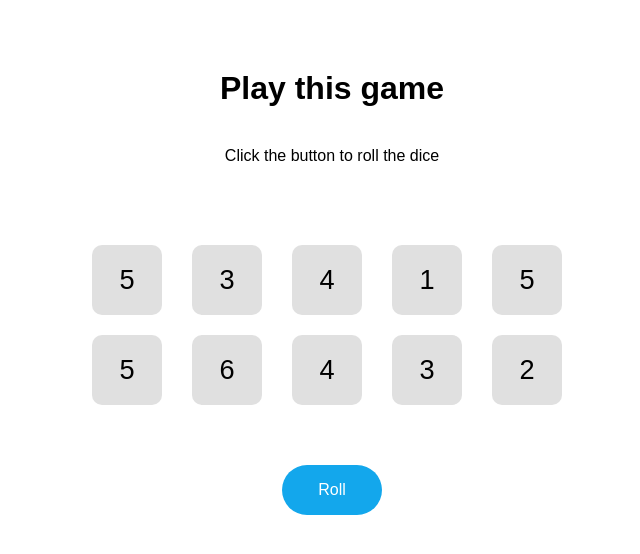
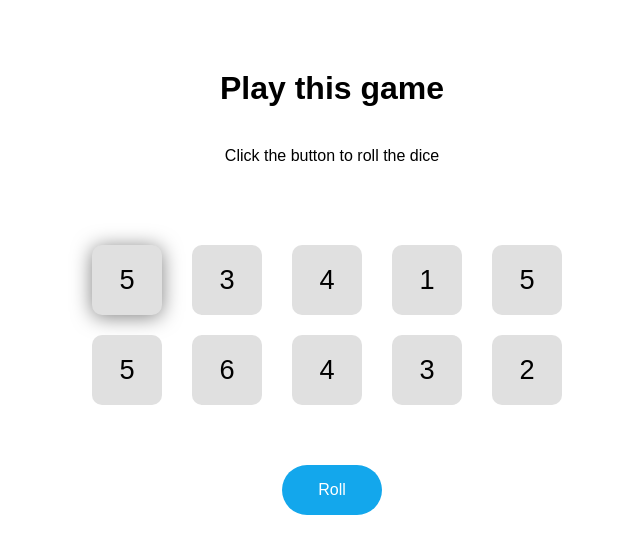
Before and after one commit to TheMohit2003/ReactJS-number-game, a React (Vite) app: page / in a window 1280 px wide. In both pictures the pointer is over the element 435 px from the left and 280 px from the top of the page. Shown: the top 554 px of the page, without its empty margins (308-948 px from the left). Built offline with nearby package versions, Linux system fonts and the light colour scheme.

Commit message:
added shadow to boxes

```diff
--- a/src/index.css
+++ b/src/index.css
@@ -35,6 +35,12 @@ body{
     align-items: center;
     font-size: 1.7rem;
     margin: 10px;
+    cursor: pointer;
+    transition: box-shadow 0.2s ease-in-out;
+}
+
+.die:hover{
+    box-shadow: 0px 2px 20px 0px rgba(0, 0, 0, 0.5);
 
 }
 
@@ -51,4 +57,10 @@ body{
     background-color: rgb(19, 167, 236);
     color: white;
     border-radius: 50px;
+    cursor: pointer;
 }
+
+.button:hover{
+    background-color: rgb(78, 172, 215);
+
+}
```
